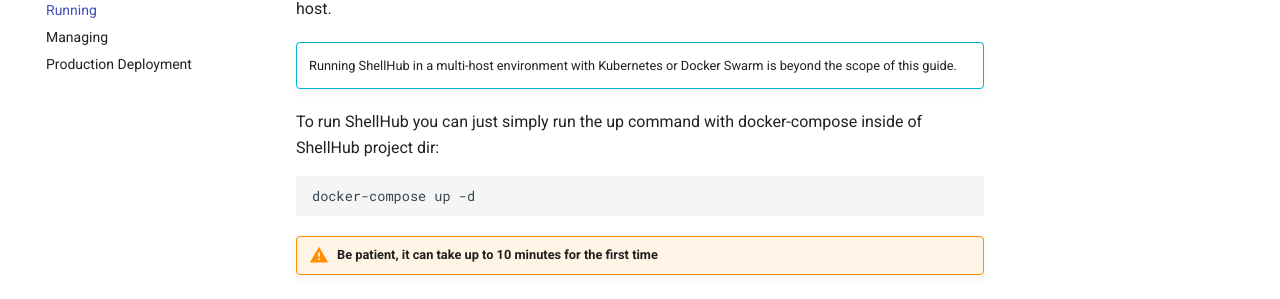
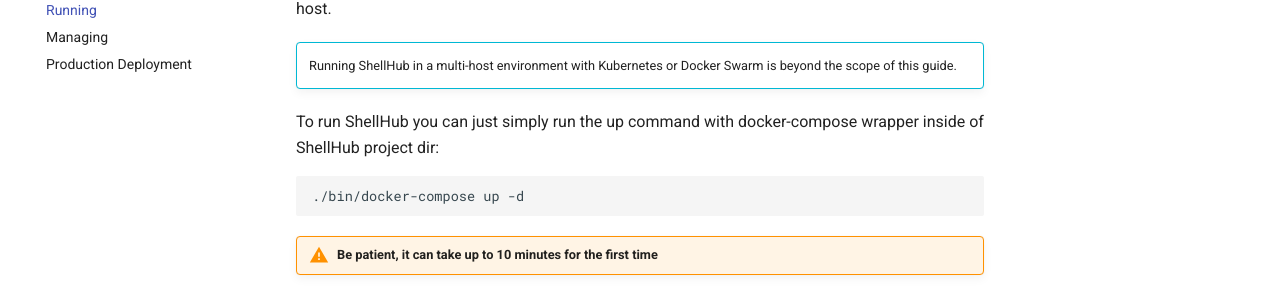
Before and after one commit to shellhub-io/shellhub-io.github.io, an MkDocs documentation site: the page built from docs/admin-manual/running.md, in a window 1280 px wide. Shown: the part 257-556 px from the top of the page. Built offline with MkDocs 1.6.1 and Material for MkDocs 9.7.7, drawn with Linux system fonts in a browser that asks for light colours; comment, search, counter and statistics services are not loaded.

Commit message:
Replace docker-compose with docker-compose wrapper

````diff
--- a/docs/admin-manual/running.md
+++ b/docs/admin-manual/running.md
@@ -4,11 +4,11 @@
 !!! info ""
 	Running ShellHub in a multi-host environment with Kubernetes or Docker Swarm is beyond the scope of this guide.
 
-To run ShellHub you can just simply run the up command with docker-compose inside
+To run ShellHub you can just simply run the up command with docker-compose wrapper inside
 of ShellHub project dir:
 
 ```
-docker-compose up -d
+./bin/docker-compose up -d
 ```
 
 !!! warning "Be patient, it can take up to 10 minutes for the first time"
````
Also changed, not shown: docs/getting-started/installing.md (+1 -1 lines).
